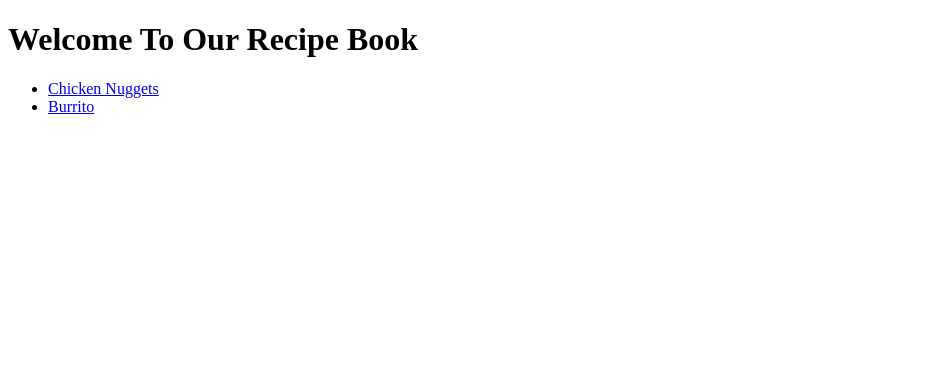
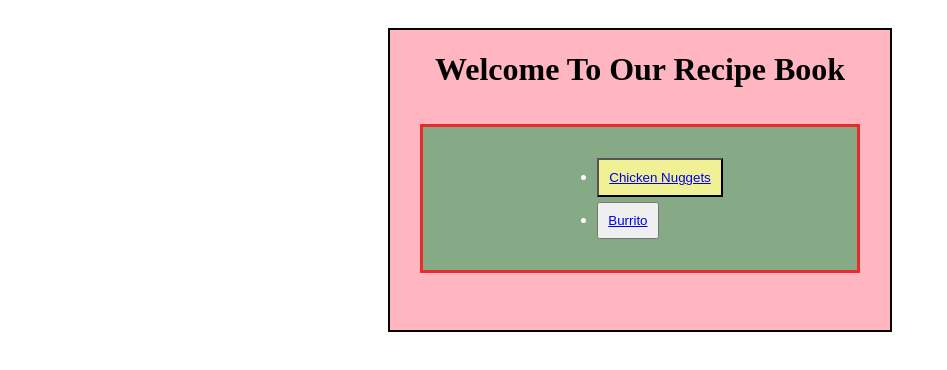
Before and after one commit to NewDev2005/HP, a plain HTML site: page index.html in a window 1280 px wide. Shown: the whole page, without its empty margins (0-947 px from the left). Drawn offline with Linux system fonts and the light colour scheme.

Commit message:
Add some style to the Home page of the odin-recipes

```diff
--- a/index.html
+++ b/index.html
@@ -3,14 +3,19 @@
     <head>
         <meta charset="UTF-8">
         <title>Odin-Recipes</title>
+        <link rel="stylesheet" href="odin.css">
     </head>
 
     <body>
-      <h1>Welcome To Our Recipe Book</h1>
-      <ul>
+      <div class="parent">
+        <div class="first-child"><h1>Welcome To Our Recipe Book</h1></div>
+     <div class="second-child">
+      <ul class="list">
 
-        <li><a href="friedchicken.html" target="_blank" rel="noopener noreferer">Chicken Nuggets</a></li>
-        <li><a href="Burrito.html" target="_blank" rel="noopener noreferer">Burrito</a></li>
+        <li><button class="button-one"><a href="friedchicken.html" target="_blank" rel="noopener noreferer">Chicken Nuggets</a></button></li>
+        <li><button class="button-two"><a href="Burrito.html" target="_blank" rel="noopener noreferer">Burrito</a></button></li>
       </ul>
+      </div>
+      </div>
     </body>
 </html>
--- /dev/null
+++ b/odin.css
@@ -0,0 +1,38 @@
+.parent {
+    text-align: center;
+    width: 500px;
+    height: 300px;
+    margin: auto;
+    background-color: lightpink;
+    border: 2px solid black;
+    margin-top: 28px;
+}
+.second-child {
+    padding: 15px;
+    border: 3px solid rgb(233, 43, 43);
+    margin: 15px 30px auto 30px;
+    text-align: center;
+    background-color: rgb(134, 170, 134);
+    color: white;
+
+
+}
+.button-one {
+       background-color: rgb(240, 241, 148);
+       color: white;
+       padding: 10px;
+       margin-bottom: 5px;
+       display: inline-block;
+
+}
+.button-two {
+    padding: 9px;
+
+}
+.first-child {
+    margin-bottom: 36px;
+}
+.list {
+    display: inline-block;
+    text-align: left;
+}
```
